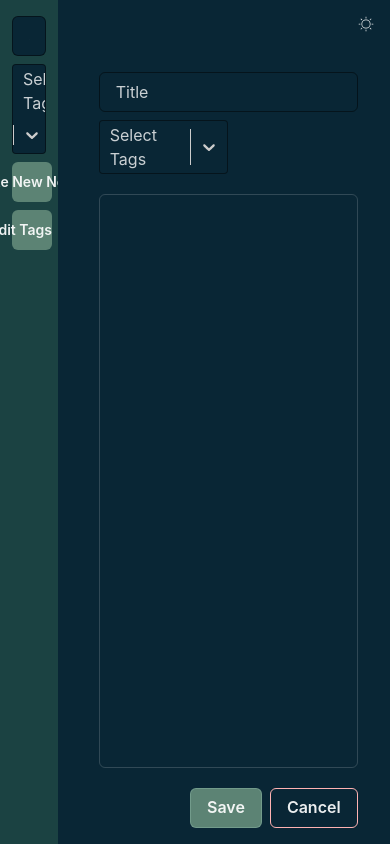
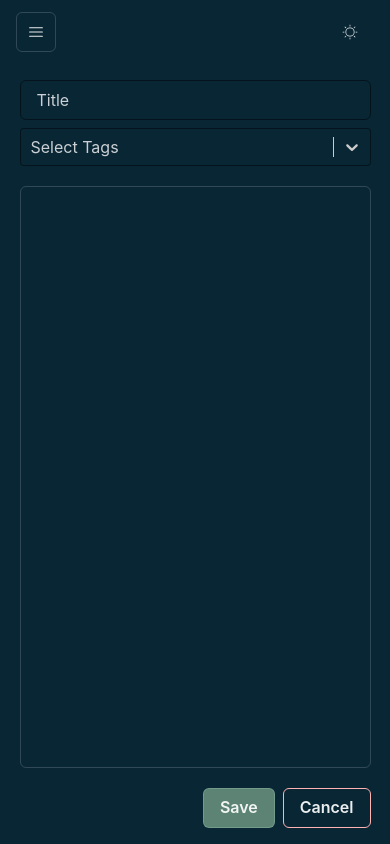
Before and after one commit to IdrisGit/MarkUp, a React (Vite) app: page /new in a window 390 px wide. Built offline with nearby package versions, Linux system fonts and the light colour scheme.

Commit message:
style: added mobile responsiveness

```diff
--- a/src/Layouts/MainLayout.tsx
+++ b/src/Layouts/MainLayout.tsx
@@ -1,12 +1,28 @@
+import { useState } from 'react';
 import { Outlet } from 'react-router-dom';
-import { Grid, GridItem, IconButton, useColorMode, useColorModeValue } from '@chakra-ui/react';
+import {
+  Grid,
+  GridItem,
+  IconButton,
+  Drawer,
+  DrawerBody,
+  DrawerOverlay,
+  DrawerContent,
+  useColorMode,
+  useColorModeValue,
+  useBreakpoint,
+} from '@chakra-ui/react';
 import NotesList from '../pages/NotesList';
 import { MdDarkMode } from 'react-icons/md';
 import { CiLight } from 'react-icons/ci';
+import { RxHamburgerMenu } from 'react-icons/rx';
 
 const MainLayout = ({ notes, availableTags }) => {
+  const [isNavOpen, setIsNavOpen] = useState(false);
   const { colorMode, toggleColorMode } = useColorMode();
   const bodyBackgroundColor = useColorModeValue('#FAFAFA', '#092635');
+  const sidebarBackgroundColor = useColorModeValue('#E4E5F1', '#1B4242');
+  const breakpoint = useBreakpoint({ ssr: false });
 
   return (
     <Grid
@@ -19,26 +35,55 @@ const MainLayout = ({ notes, availableTags }) => {
       gap={2}
       bgColor={bodyBackgroundColor}
     >
+      {breakpoint === ('base' || 'sm') ? (
+        <Drawer
+          isOpen={isNavOpen}
+          onClose={() => setIsNavOpen(false)}
+          placement='left'
+        >
+          <DrawerOverlay />
+          <DrawerContent bgColor={sidebarBackgroundColor}>
+            <DrawerBody p={0}>
+              <NotesList
+                notes={notes}
+                availableTags={availableTags}
+              />
+            </DrawerBody>
+          </DrawerContent>
+        </Drawer>
+      ) : (
         <GridItem
           height='100%'
           maxHeight='100dvh'
           overflowY='auto'
           colSpan={2}
           rowSpan={24}
+          bgColor={sidebarBackgroundColor}
         >
           <NotesList
             notes={notes}
             availableTags={availableTags}
           />
         </GridItem>
+      )}
       <GridItem
         height='100%'
         width='100%'
-        colSpan={10}
+        colSpan={{ base: 12, sm: 10 }}
         rowSpan={1}
         display='flex'
-        justifyContent='flex-end'
+        justifyContent={{ base: 'space-between', md: 'flex-end' }}
+        alignItems='center'
+        pt={2}
+        px={4}
       >
+        <IconButton
+          aria-label='Change Theme'
+          variant='outline'
+          size='md'
+          onClick={() => setIsNavOpen(true)}
+          icon={<RxHamburgerMenu />}
+        />
         <IconButton
           aria-label='Change Theme'
           variant='flushed'
@@ -51,7 +96,7 @@ const MainLayout = ({ notes, availableTags }) => {
         height='100%'
         maxHeight='100dvh'
         overflowY='auto'
-        colSpan={10}
+        colSpan={{ base: 12, sm: 10 }}
         rowSpan={23}
       >
         <Outlet />
--- a/src/components/NoteForm.tsx
+++ b/src/components/NoteForm.tsx
@@ -62,7 +62,7 @@ const NoteForm: React.FC<NoteFormProps> = ({
     >
       <Flex
         direction='column'
-        width='80%'
+        maxWidth={{ base: '90%', md: '80%' }}
         margin='auto'
         height='100%'
         paddingY='16px'
@@ -90,7 +90,7 @@ const NoteForm: React.FC<NoteFormProps> = ({
               />
             </FormControl>
           </Box>
-          <Box width='50%'>
+          <Box width={{ base: '100%', md: '50%' }}>
             <CreatableReactSelect
               placeholder='Select Tags'
               styles={{
--- a/src/pages/Note.tsx
+++ b/src/pages/Note.tsx
@@ -23,11 +23,12 @@ const Note: React.FC = () => {
     <Flex
       direction='column'
       margin='auto'
-      maxWidth='80%'
+      maxWidth={{ base: '90%', md: '80%' }}
     >
       <Box
         paddingY='16px'
         display='flex'
+        flexDirection={{ base: 'column-reverse', md: 'row' }}
         width='100%'
         justifyContent='space-between'
       >
@@ -49,6 +50,7 @@ const Note: React.FC = () => {
         </Box>
         <Box
           display='flex'
+          alignSelf={{ base: 'flex-end', md: 'flex-start' }}
           gap='2'
         >
           <IconButton
--- a/src/pages/NotesList.tsx
+++ b/src/pages/NotesList.tsx
@@ -187,7 +187,6 @@ const NotesList: React.FC<NotesListProp> = ({ notes, availableTags }) => {
 
   const { addTag, onUpdateTag, onDeleteTag } = useStore();
   const { id } = useParams();
-  const sidebarBackgroundColor = useColorModeValue('#E4E5F1', '#1B4242');
   const buttonBackgroundColor = useColorModeValue('#D2D3DB', '#5C8374');
   const buttonHoverBackgroundColor = useColorModeValue('#9394A5', '#5CAF74');
   const inputBackgroundColor = useColorModeValue('#FAFAFA', '#092635');
@@ -210,7 +209,6 @@ const NotesList: React.FC<NotesListProp> = ({ notes, availableTags }) => {
       height='100%'
       paddingY='16px'
       paddingX='12px'
-      bgColor={sidebarBackgroundColor}
     >
       <Container padding='0'>
         <form>
```
Lines whose indentation alone changed are shown as unchanged.
